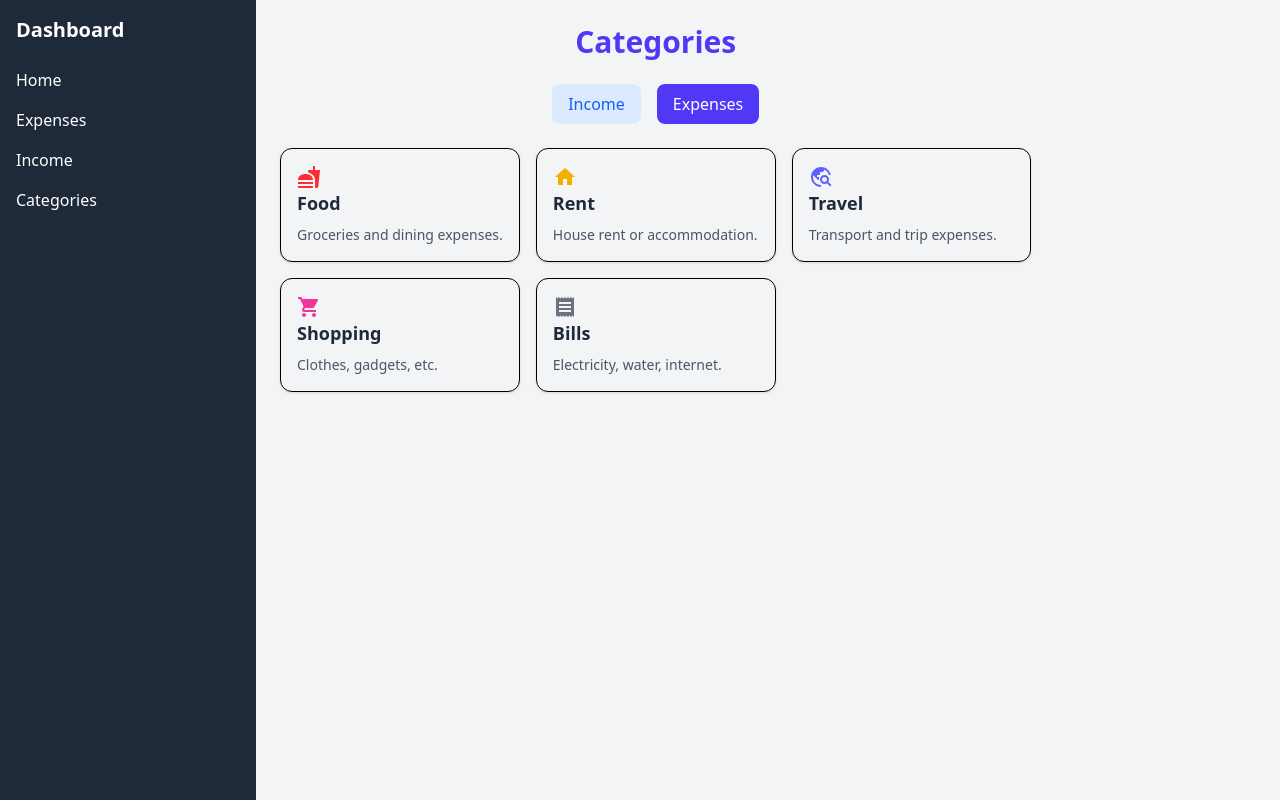
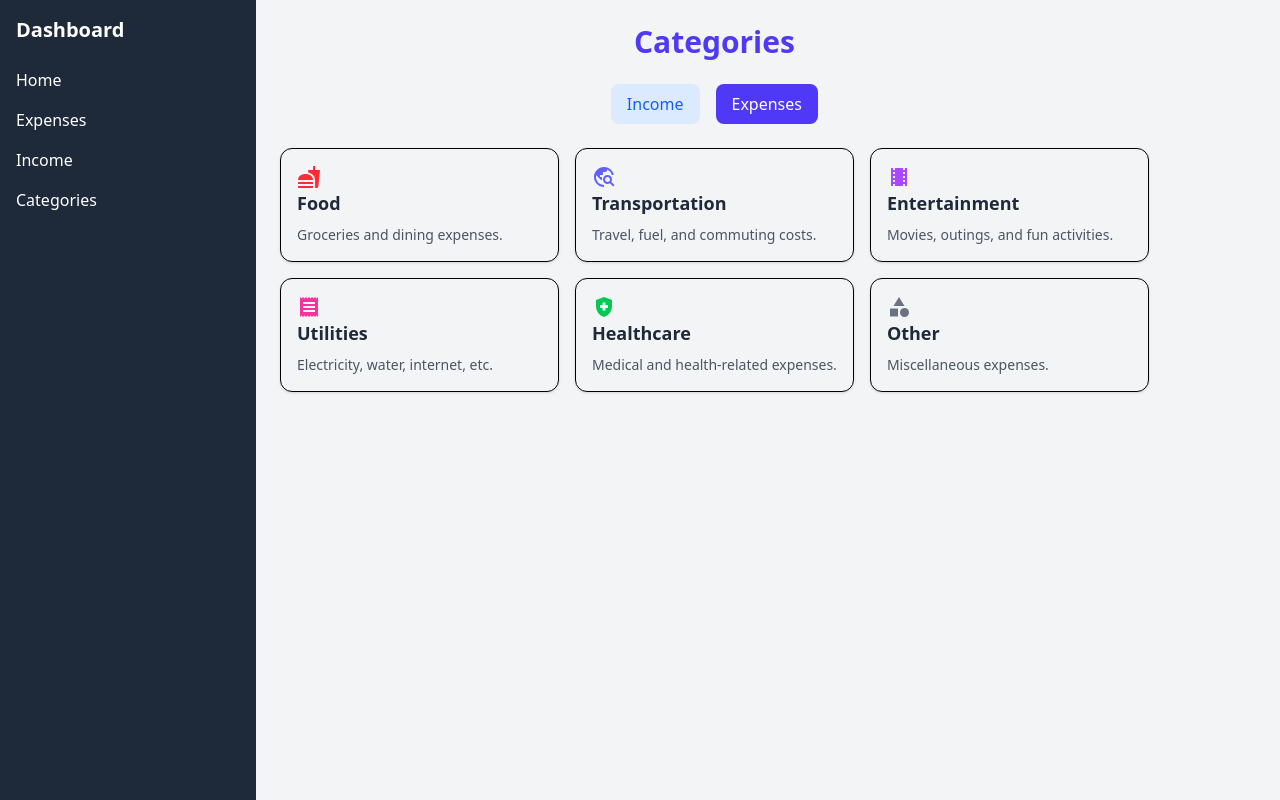
Before and after one commit to Vaishnavi18883/AI-Powered-Expense-Tracker, a React (Vite) app: page /categories in a window 1280 px wide. Both pictures are taken after a click on the button "Expenses". Built offline with nearby package versions, Linux system fonts and the light colour scheme.

Commit message:
add categories page

```diff
--- a/src/Components/Incomedashboard.jsx
+++ b/src/Components/Incomedashboard.jsx
@@ -7,6 +7,7 @@ const Incomedashboard = () => {
 const incomes = useSelector((state)=> state.incomesdata.incomes);
 
 const totalIncome = incomes.reduce((total,item)=> total+ item.amount,0);
+
   return (
     <div>
       <div className="flex h-screen bg-gray-100">
@@ -46,6 +47,7 @@ const totalIncome = incomes.reduce((total,item)=> total+ item.amount,0);
                      shadow-md hover:shadow-lg">
                  <Link to='/showallincome'>Show Incomes</Link>
                 </button>
+
               </div>
 
               <div className='border-2 h-60 w-3xl'>
--- a/src/Pages/Categories.jsx
+++ b/src/Pages/Categories.jsx
@@ -1,7 +1,8 @@
 import { useState } from "react";
+import{motion} from "framer-motion";
 import Sidebar from "../Components/Sidebar";
-import { FaMoneyBillWave, FaBriefcase, FaChartLine } from "react-icons/fa";
-import { MdFastfood, MdHome, MdTravelExplore, MdShoppingCart, MdReceipt } from "react-icons/md";
+import { FaMoneyBillWave, FaBriefcase, FaChartLine,FaLaptopCode, FaEllipsisH  } from "react-icons/fa";
+import { MdFastfood, MdTravelExplore, MdReceipt,MdLocalMovies,MdHealthAndSafety,MdCategory } from "react-icons/md";
 
 
 const Categories = () => {
@@ -11,16 +12,50 @@ const Categories = () => {
     { title: "Salary", description: "Monthly income from job.",icon: <FaMoneyBillWave className="text-green-500 text-2xl"/>},
     { title: "Business", description: "Profit from business.",icon: <FaBriefcase className="text-blue-500 text-2xl" />},
     { title: "Investments", description: "Returns from stocks & mutual funds.", icon: <FaChartLine className="text-purple-500 text-2xl" /> },
+    {
+    title: "Freelancing",
+    description: "Income earned from freelance projects.",
+    icon: <FaLaptopCode className="text-orange-500 text-2xl" />
+  },
+  {
+    title: "Other",
+    description: "Miscellaneous or other income sources.",
+    icon: <FaEllipsisH className="text-gray-500 text-2xl" />
+  }
   ];
 
   const expenseCategories = [
-    { title: "Food", description: "Groceries and dining expenses.", icon: <MdFastfood className="text-red-500 text-2xl" /> },
-    { title: "Rent", description: "House rent or accommodation.",icon: <MdHome className="text-yellow-500 text-2xl" />},
-    { title: "Travel", description: "Transport and trip expenses.", icon: <MdTravelExplore className="text-indigo-500 text-2xl" /> },
-    { title: "Shopping", description: "Clothes, gadgets, etc.", icon: <MdShoppingCart className="text-pink-500 text-2xl" />},
-    { title: "Bills", description: "Electricity, water, internet.", icon: <MdReceipt className="text-gray-500 text-2xl" />},
-  ];
-
+  {
+    title: "Food",
+    description: "Groceries and dining expenses.",
+    icon: <MdFastfood className="text-red-500 text-2xl" />
+  },
+  {
+    title: "Transportation",
+    description: "Travel, fuel, and commuting costs.",
+    icon: <MdTravelExplore className="text-indigo-500 text-2xl" />
+  },
+  {
+    title: "Entertainment",
+    description: "Movies, outings, and fun activities.",
+    icon: <MdLocalMovies className="text-purple-500 text-2xl" />
+  },
+  {
+    title: "Utilities",
+    description: "Electricity, water, internet, etc.",
+    icon: <MdReceipt className="text-pink-500 text-2xl" />
+  },
+  {
+    title: "Healthcare",
+    description: "Medical and health-related expenses.",
+    icon: <MdHealthAndSafety className="text-green-500 text-2xl" />
+  },
+  {
+    title: "Other",
+    description: "Miscellaneous expenses.",
+    icon: <MdCategory className="text-gray-500 text-2xl" />
+  }
+];
   const categories =
     activeTab === "income" ? incomeCategories : expenseCategories;
 
@@ -59,11 +94,16 @@ const Categories = () => {
       </div>
 
       {/* Category Cards */}
-      <div className="grid md:grid-cols-3 gap-4">
+      <div className="grid md:grid-cols-3 gap-4"
+      >
         {categories.map((item, index) => (
-          <div
+          <motion.div
             key={index}
             className="p-4 border rounded-xl shadow hover:shadow-lg transition duration-300"
+            initial={{ opacity: 0, y: 40 }}
+            animate={{ opacity: 1, y: 0 }}
+            transition={{ delay: index * 0.2 }}
+            whileHover={{ scale: 1.05 }}
           >
             <div>{item.icon}</div>
 
@@ -74,7 +114,7 @@ const Categories = () => {
               {item.description}
             </p>
 
-          </div>
+          </motion.div>
         ))}
       </div>
     </div>
--- a/src/Pages/Showallexp.jsx
+++ b/src/Pages/Showallexp.jsx
@@ -71,7 +71,7 @@ console.log(filteredData, "filtered data");
 
         <div className="bg-white/20 backdrop-blur-sm rounded-2xl shadow-md p-6">
 
-          <div className="flex justify-between items-center mb-6">
+          <div className="flex justify-between items-center mb-6 ">
             <h2 className="text-xl font-semibold text-gray-800">
               Recent Expenses
             </h2>
@@ -118,15 +118,19 @@ console.log(filteredData, "filtered data");
                   className="flex justify-between items-center bg-red-50/40 p-4 rounded-xl shadow-sm"
                 >
                   <div>
-                    <h3 className="font-semibold text-gray-800">
+                    <h3 className="font-semibold text-lg text-gray-800">
                       {item.name}
                     </h3>
-                    <span className="text-sm text-gray-500">
+                    {/* <span className="text-sm text-gray-500">
                       {item.description}
-                    </span>
+                    </span> */}
+                    <span className="text-base  text-gray-500 ml-2">
+                      {item.category}
+                      </span>
                     <span className="text-xs text-gray-400 ml-4">
                       {item.date}
                     </span>
+
                   </div>
 
                   <div className="flex items-center gap-6">
--- a/src/Pages/Showallincomes.jsx
+++ b/src/Pages/Showallincomes.jsx
@@ -31,10 +31,13 @@ console.log(incomeData);
 
 // write a function to handle change in select option and filter the income data based on category and show the filtered data in the UI
  const [filteredData, setFilteredData] = useState(incomeData);
+ const [categoryFilter, setCategoryFilter] = useState('');
+ const [dateFilter, setDateFilter] = useState('');
  console.log(filteredData,"filtered data");
 
  const handleChange = (e)=>{
   const category = e.target.value;
+  setCategoryFilter(category);
   if(category === ''){
     setFilteredData(incomeData);
   }
@@ -48,6 +51,7 @@ console.log(incomeData);
   // write a function to handle change in date and filter the income data based on date and show the filtered data in the UI
  const handleDateChange = (e)=>{
   const date = e.target.value;
+  setDateFilter(date);
   if(date === ''){
     setFilteredData(incomeData);
   }
@@ -90,6 +94,7 @@ const handleResetFilter = ()=>{
            <select
               className="border border-gray-300 rounded-xl p-2 text-sm"
               onChange={handleChange}
+              value={categoryFilter}
             >
               <option value="">All Categories</option>
               {incomeData.map((item) => (
@@ -99,11 +104,16 @@ const handleResetFilter = ()=>{
               ))}
             </select>
 
-       <input type="date" onChange={handleDateChange} className="border border-gray-300 rounded-xl p-2 text-sm" />
+       <input type="date"
+       onChange={handleDateChange}
+       value={dateFilter}
+       className="border border-gray-300 rounded-xl p-2 text-sm" />
 
 
       {/* reset filter button */}
-      <button onClick={handleResetFilter} className="bg-gray-500 hover:bg-gray-600 text-white px-4 py-2 rounded-xl text-sm">
+      <button onClick={handleResetFilter}
+
+      className="bg-gray-500 hover:bg-gray-600 text-white px-4 py-2 rounded-xl text-sm">
         Reset Filter
       </button>
 
@@ -129,13 +139,13 @@ const handleResetFilter = ()=>{
 
                 {/* Left Section */}
                 <div>
-                  <h3 className="font-semibold text-gray-800">
+                  <h3 className="font-semibold text-lg text-gray-800">
                     {item.incomeName}
                   </h3>
-                  <span className="text-sm text-gray-600">
-                    {item.description}
+                  <span className="text-base text-gray-500">
+                    {item.category}
                   </span>
-                  <span className="text-xs text-gray-500 ml-4">
+                  <span className="text-xs text-gray-400 ml-4">
                     {item.date}
                   </span>
                 </div>
```
